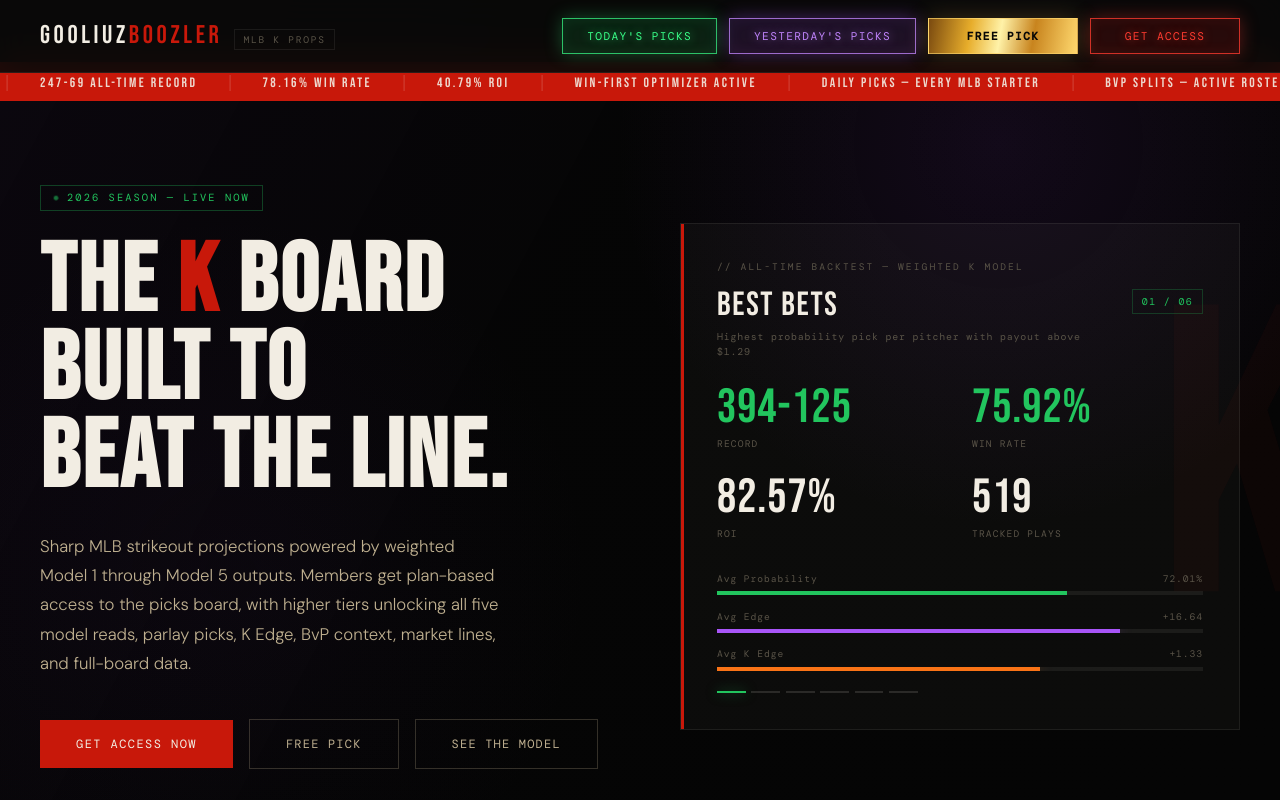
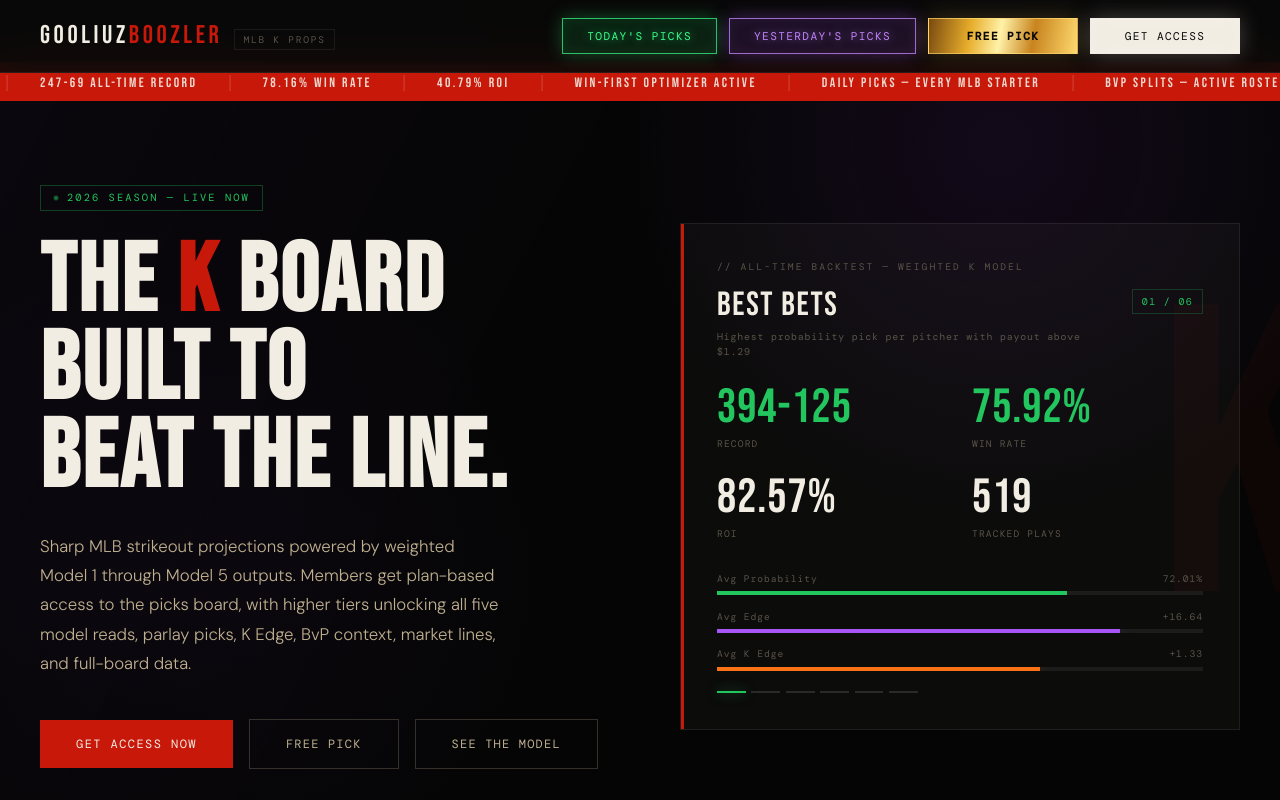
Before and after one commit to gooliuzboozler-tech/gooliuzboozler, a Next.js app: page / in a window 1280 px wide. Shown: the top 800 px of the page. Built offline with nearby package versions, Linux system fonts and the light colour scheme; no server answers; the database is empty; a web font is replaced by a local one.

Commit message:
Make get access button white

```diff
--- a/styles/globals.css
+++ b/styles/globals.css
@@ -72,9 +72,9 @@
   font-size: 0.7rem;
   letter-spacing: 0.12em;
   text-transform: uppercase;
-  background: rgba(255,25,25,0.12);
-  color: #FF3B30;
-  border: 1px solid rgba(255,59,48,0.78);
+  background: #F2EDE3;
+  color: #070707;
+  border: 1px solid rgba(242,237,227,0.9);
   padding: 0.65rem 1.5rem;
   cursor: pointer;
   transition: background 0.15s, transform 0.15s, border-color 0.15s;
@@ -83,12 +83,12 @@
   justify-content: center;
   min-width: 150px;
   min-height: 36px;
-  box-shadow: 0 0 18px rgba(255,59,48,0.34), inset 0 0 14px rgba(255,59,48,0.08);
-  text-shadow: 0 0 10px rgba(255,59,48,0.62);
+  box-shadow: 0 0 22px rgba(242,237,227,0.26), inset 0 0 12px rgba(255,255,255,0.22);
+  text-shadow: none;
 }
 .nav-cta:hover {
-  background: rgba(255,25,25,0.22);
-  border-color: #FF3B30;
+  background: #FFFFFF;
+  border-color: #FFFFFF;
   transform: translateY(-1px);
 }
 .nav-actions {
```
